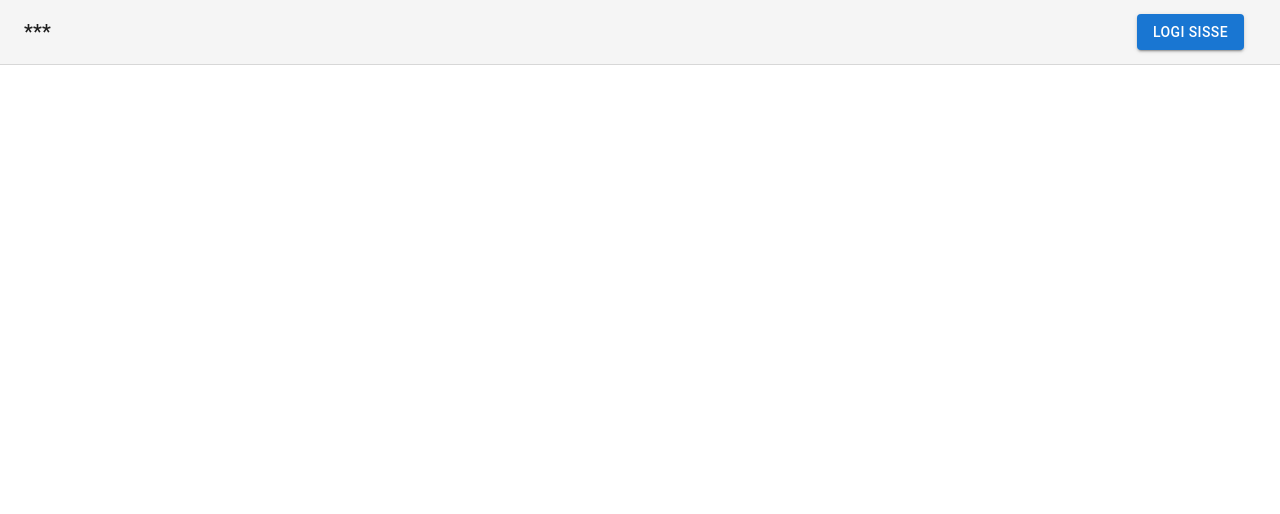
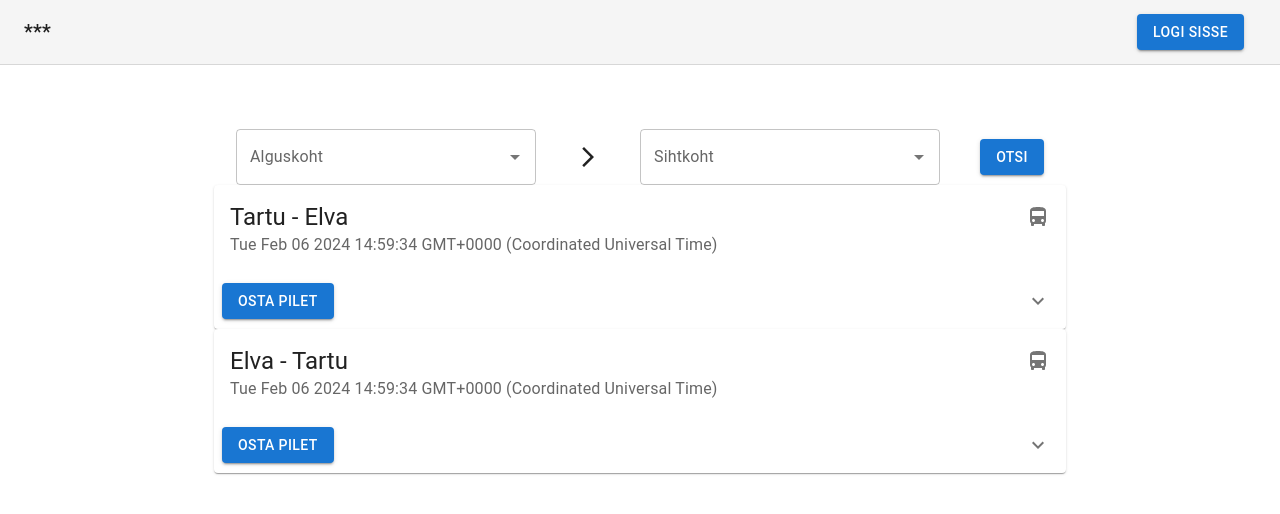
Before and after one commit to Rbr4t/PiletASI, a React (Vite) app in the folder frontend/: page /osta in a window 1280 px wide. Shown: the top 514 px of the page. Built offline with nearby package versions, Linux system fonts and the light colour scheme; the HTML template or start-up script is replaced by a standard one.

Commit message:
piletite näitamise süsteem

```diff
--- a/frontend/src/lehed/OstaPilet.jsx
+++ b/frontend/src/lehed/OstaPilet.jsx
@@ -1,33 +1,91 @@
 import { createTheme, ThemeProvider } from '@mui/material/styles';
-import AppBar from '@mui/material/AppBar';
-import Button from '@mui/material/Button';
-import CssBaseline from '@mui/material/CssBaseline';
-import Toolbar from '@mui/material/Toolbar';
-import Typography from '@mui/material/Typography';
-import GlobalStyles from '@mui/material/GlobalStyles';
-import Container from '@mui/material/Container';
-import { Autocomplete } from '@mui/material';
+import ArrowForwardIosIcon from '@mui/icons-material/ArrowForwardIos';
+import { TextField, Container, GlobalStyles, CssBaseline, Button, Autocomplete, Grid } from '@mui/material';
+import { useState } from 'react';
 
+import Sõit from './komponendid/Sõit';
 import Päis from './komponendid/Päis';
 
 
 // TODO remove, this demo shouldn't need to reset the theme.
 const defaultTheme = createTheme();
 
+let algusKohad = ["Nõo", "Tartu"]
+let loppKohad = ["Nõo", "Tartu"]
+const peatused = [
+    {"peatused":["Tartu", "Teaduspark", "Nõo", "Elva"], "kuupäev": Date()},
+    {"peatused":["Elva", "Nõo", "Tartu"], "kuupäev": Date()}
+]
+
 export default function OstaPilet() {
+  const [formAndmed, setFormAndmed] = useState({
+    algus: '',
+    lastName: '',
+    email: '',
+    phoneNumber: '',
+  });
+
+  const handleChange = (e) => {
+    setFormAndmed({
+      ...formAndmed,
+      [e.target.name]: e.target.value,
+    });
+  };
+
+  const handleSubmit = (e) => {
+    e.preventDefault();
+    // You can perform form submission logic here, such as sending data to a server
+    console.log(formAndmed);
+    // Clear form fields after submission
+    setFormAndmed({
+        algus: '',
+      lastName: '',
+      email: '',
+      phoneNumber: '',
+    });
+  };
+
   return (
     <ThemeProvider theme={defaultTheme}>
-      <GlobalStyles styles={{ ul: { margin: 0, padding: 0, listStyle: 'none' } }} />
+      <GlobalStyles styles={{ ul: { margin: 0, padding: 0, listStyle: 'none' }}} />
       <CssBaseline />
 
       <Päis />
 
-      <Container disableGutters maxWidth="sm" component="main" sx={{ pt: 8, pb: 6 }}>
+      <Container disableGutters maxWidth="md" component="main" sx={{ pt: 8, pb: 6 }} >
 
+        <form noValidate autoComplete="off" onSubmit={handleSubmit}>
+                <Grid container direction="row" justifyContent="center" alignItems="center" gap={5} >
+                    <Autocomplete
+                        disablePortal
+                        id="algus"
+                        options={algusKohad}
+                        sx={{ width: 300 }}
+                        renderInput={(params) => <TextField {...params} label="Alguskoht" />}
+                    />
+                    <ArrowForwardIosIcon></ArrowForwardIosIcon>
+                    <Autocomplete
+                        disablePortal
+                        id="lopp"
+                        options={loppKohad}
+                        sx={{ width: 300 }}
+                        renderInput={(params) => <TextField {...params} label="Sihtkoht" />}
+                    />
+                    <Button
+                    variant="contained"
+                    color="primary"
 
+                    type="submit"
+                >
+                    Otsi
+                </Button>
+                </Grid>
 
+        </form>
 
-
+        <Container>
+            <Sõit liinid={peatused} kuupäev={Date()} />
+        </Container>
       </Container>
 
 
--- /dev/null
+++ b/frontend/src/lehed/komponendid/Sõit.jsx
@@ -0,0 +1,89 @@
+/* eslint-disable react/prop-types */
+import * as React from 'react';
+import { styled } from '@mui/material/styles';
+import Card from '@mui/material/Card';
+import CardHeader from '@mui/material/CardHeader';
+import CardContent from '@mui/material/CardContent';
+import CardActions from '@mui/material/CardActions';
+import Collapse from '@mui/material/Collapse';
+import IconButton from '@mui/material/IconButton';
+import Typography from '@mui/material/Typography';
+import ExpandMoreIcon from '@mui/icons-material/ExpandMore';
+import { Button, ListItem, ListItemText, List } from '@mui/material';
+import DirectionsBusIcon from '@mui/icons-material/DirectionsBus';
+
+const ExpandMore = styled((props) => {
+  const { expand, ...other } = props;
+  return <IconButton {...other} />;
+})(({ theme, expand }) => ({
+  transform: !expand ? 'rotate(0deg)' : 'rotate(180deg)',
+  marginLeft: 'auto',
+  transition: theme.transitions.create('transform', {
+    duration: theme.transitions.duration.shortest,
+  }),
+}));
+
+export default function Sõit({liinid}) {
+  const [expanded, setExpanded] = React.useState([]);
+
+  const handleExpandClick = (index) => {
+    const newExpanded = [...expanded];
+    newExpanded[index] = !newExpanded[index];
+    setExpanded(newExpanded);
+  };
+
+  return (
+    <>
+    {liinid.map((liin, index) => (
+        <Card key={index}>
+            <CardHeader
+
+                action={
+                <IconButton>
+                    <DirectionsBusIcon />
+                </IconButton>
+                }
+                title={liin.peatused[0] + " - " + liin.peatused[liin.peatused.length - 1]}
+                subheader={liin.kuupäev}
+            />
+
+
+            <CardActions disableSpacing>
+                <Button variant='contained'>
+                    Osta pilet
+                </Button>
+                <ExpandMore
+                expand={expanded[index]}
+                onClick={() => handleExpandClick(index)}
+                aria-expanded={expanded[index]}
+                aria-label="show more"
+                >
+                <ExpandMoreIcon />
+                </ExpandMore>
+            </CardActions>
+            <Collapse in={expanded[index]} timeout="auto" unmountOnExit>
+                <CardContent>
+                <Typography paragraph>Peatused</Typography>
+                <List >
+                    {liin.peatused.map((d, index) => (
+
+                        <ListItem key={index}>
+
+                            <ListItemText
+                            primary={`${d}`}
+                            secondary={'kellaaeg'}
+                            />
+                        </ListItem>
+
+                    ))}
+                </List>
+
+
+
+                </CardContent>
+            </Collapse>
+        </Card>
+    ))}
+    </>
+  );
+}
```
